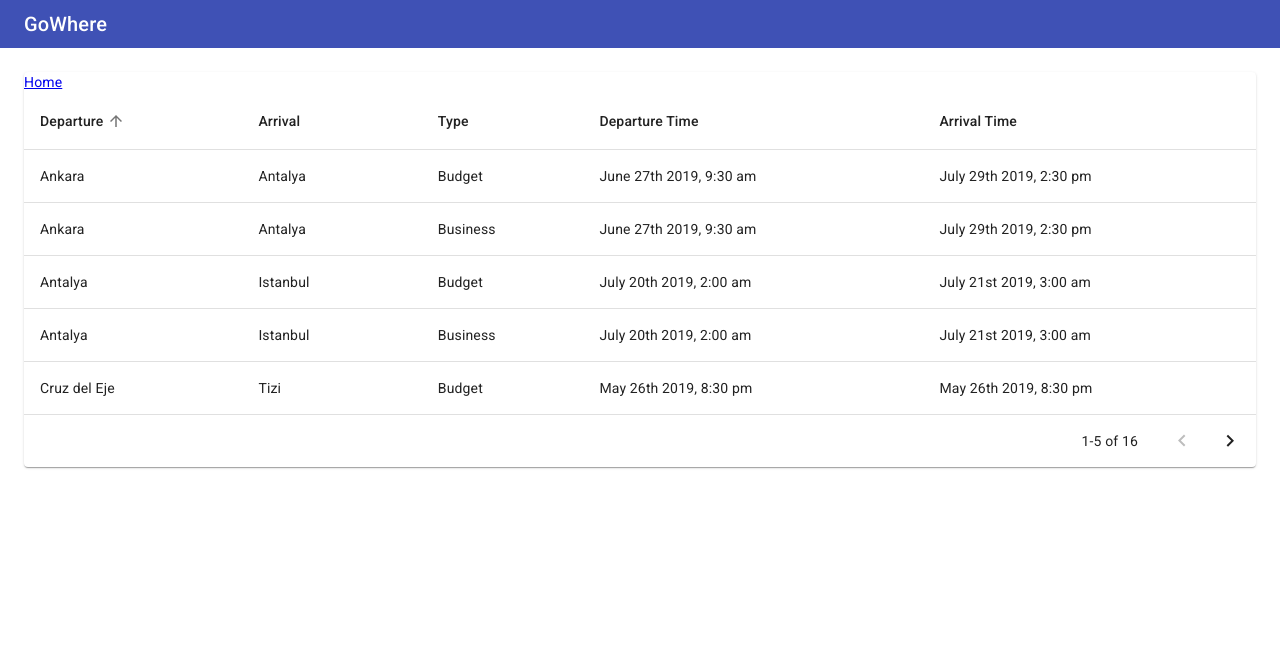
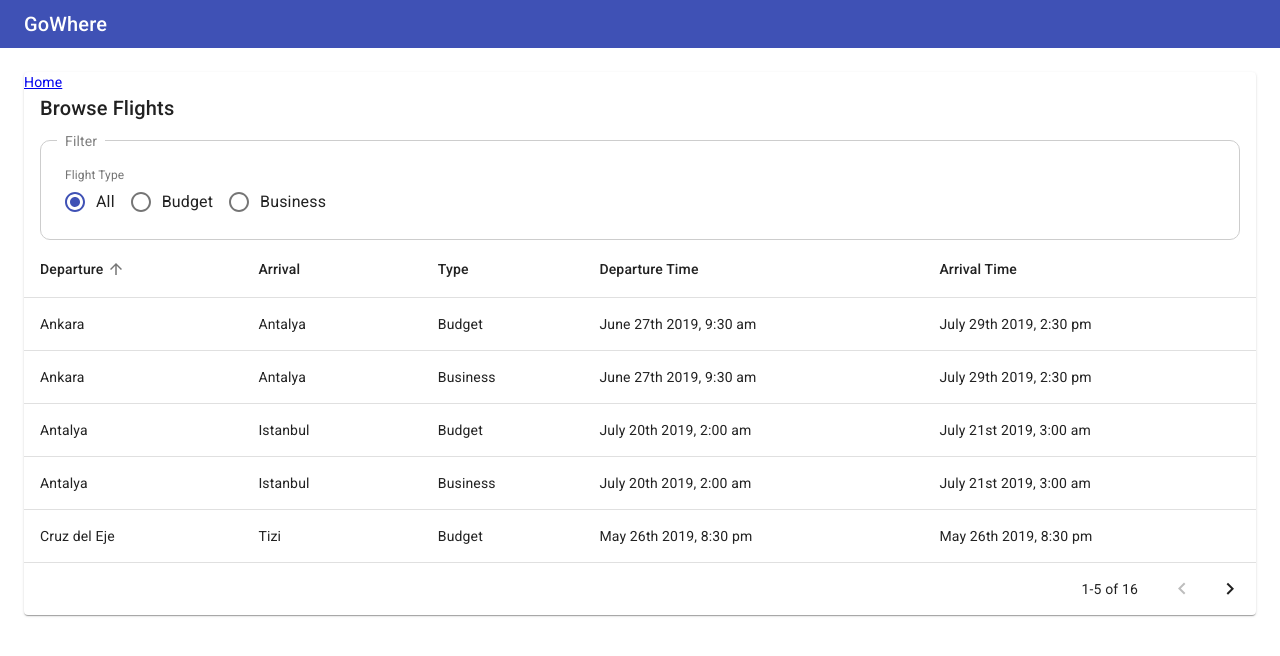
Before and after one commit to thetminko/poc-react-test, a React (Create React App) app: page / in a window 1280 px wide. Shown: the top 656 px of the page. Built offline with nearby package versions, Linux system fonts and the light colour scheme.

Commit message:
Working on filtering

```diff
--- a/src/components/add_flight/AddFlightFormModal.jsx
+++ b/src/components/add_flight/AddFlightFormModal.jsx
@@ -1,7 +1,6 @@
 import React, { useState, useEffect } from 'react';
 import {
-  TextField, makeStyles, FormLabel, FormControl, RadioGroup, FormControlLabel,
-  Radio, Typography, Grid, Button, Divider, Modal, CircularProgress
+  TextField, makeStyles, Typography, Grid, Button, Divider, Modal, CircularProgress
 } from '@material-ui/core';
 import { FlightType, DateTimeFormat, Label, AsyncStatus } from '../../constants';
 import { KeyboardDateTimePicker } from "@material-ui/pickers";
@@ -10,7 +9,7 @@ import clsx from 'clsx';
 import { useHistory } from 'react-router-dom';
 import { connect } from 'react-redux';
 import { FlightAction } from '../../redux/action_creators';
-import { PageHeader } from '../common';
+import { PageHeader, FlightTypeRadioButtons } from '../common';
 
 const styles = makeStyles(theme => ({
   root: {
@@ -42,12 +41,6 @@ const styles = makeStyles(theme => ({
     marginBottom: theme.spacing(0),
     color: theme.palette.font.faded,
   },
-  flightTypeControl: {
-    margin: theme.spacing(1),
-  },
-  flightTypeLegend: {
-    fontSize: 12
-  },
   divider: {
     marginTop: theme.spacing(3),
     marginBottom: theme.spacing(3)
@@ -69,8 +62,7 @@ const styles = makeStyles(theme => ({
 
 const AddFlightForm = props => {
   const { DEPARTURE, ARRIVAL, DEPARTURE_REQUIRED, ARRIVAL_REQUIRED, UNSAVED_CHANGES } = Label;
-  const { root, container, flightTypeControl, flightTypeLegend, formNote, divider,
-    buttons, pullToRight, modalBackdrop, loadingButton } = styles();
+  const { root, container, formNote, divider, buttons, pullToRight, modalBackdrop, loadingButton } = styles();
 
   const history = useHistory();
 
@@ -260,13 +252,7 @@ const AddFlightForm = props => {
                 minDateMessage={'Arrival time should be after departure time'}
               />
             </Grid>
-            <FormControl component="fieldset" className={flightTypeControl}>
-              <FormLabel component="legend" className={flightTypeLegend}>Flight Type</FormLabel>
-              <RadioGroup aria-label="flighType" name="flightType" value={data.flightType} row onChange={onFlightTypeChange}>
-                <FormControlLabel value={FlightType.CHEAP} control={<Radio color="primary" />} label="Budget" />
-                <FormControlLabel value={FlightType.BUSINESS} control={<Radio color="primary" />} label="Business" />
-              </RadioGroup>
-            </FormControl>
+            <FlightTypeRadioButtons onFlightTypeChange={onFlightTypeChange} value={data.flightType} />
           </Grid>
           <Divider className={divider} />
           <Button variant="contained" color="primary" size="medium" className={buttons} onClick={onAddFlight} disabled={props.loading}>
--- /dev/null
+++ b/src/components/common/FlightTypeRadioButtons.jsx
@@ -0,0 +1,35 @@
+import React from 'react';
+import { FormControl, FormLabel, RadioGroup, FormControlLabel, Radio, makeStyles } from '@material-ui/core';
+import { FlightType } from '../../constants';
+
+
+const styles = makeStyles(theme => ({
+  flightTypeControl: {
+    margin: theme.spacing(1),
+  },
+  flightTypeLegend: {
+    fontSize: 12
+  }
+}));
+
+const FlightTypeRadioButtons = props => {
+  const { flightTypeControl, flightTypeLegend } = styles();
+  const { onFlightTypeChange, value, showFlightTypeAll } = props;
+
+  return (
+    <FormControl component="fieldset" className={flightTypeControl}>
+      <FormLabel component="legend" className={flightTypeLegend}>Flight Type</FormLabel>
+      <RadioGroup aria-label="flighType" name="flightType" value={value} row onChange={onFlightTypeChange}>
+        {
+          showFlightTypeAll && (
+            <FormControlLabel value={FlightType.ALL} control={<Radio color="primary" />} label={FlightType.ALL} />
+          )
+        }
+        <FormControlLabel value={FlightType.CHEAP} control={<Radio color="primary" />} label={FlightType.CHEAP} />
+        <FormControlLabel value={FlightType.BUSINESS} control={<Radio color="primary" />} label={FlightType.BUSINESS} />
+      </RadioGroup>
+    </FormControl>
+  );
+};
+
+export default FlightTypeRadioButtons;
--- a/src/components/common/PageHeader.jsx
+++ b/src/components/common/PageHeader.jsx
@@ -10,7 +10,7 @@ const styles = makeStyles(theme => ({
 const PageHeader = props => {
   const { header } = styles();
   return (
-    <Typography variant="h6" className={header}>
+    <Typography variant="h6" className={[header, props.style]}>
       {props.header}
     </Typography>
   );
--- a/src/components/common/index.js
+++ b/src/components/common/index.js
@@ -1,3 +1,4 @@
 export { default as AppToolBar } from './AppToolBar';
 export { default as MainContentContainer } from './MainContentContainer';
 export { default as PageHeader } from './PageHeader';
+export { default as FlightTypeRadioButtons } from './FlightTypeRadioButtons';
--- /dev/null
+++ b/src/components/flight_listing/FilterHeader.jsx
@@ -0,0 +1,44 @@
+import React from 'react';
+import { Typography, makeStyles } from "@material-ui/core";
+import { FlightTypeRadioButtons } from '../common';
+
+const styles = makeStyles((theme) => ({
+  root: {
+    paddingLeft: theme.spacing(2),
+    paddingRight: theme.spacing(2)
+  },
+  wrapper: {
+    border: '1px solid rgb(205, 205, 205)',
+    borderRadius: 10,
+    paddingLeft: theme.spacing(2),
+    paddingRight: theme.spacing(2),
+    paddingBottom: theme.spacing(1)
+  },
+  filterStyle: {
+    display: 'inline-flex',
+    position: 'relative',
+    top: '-10px',
+    paddingLeft: theme.spacing(1),
+    paddingRight: theme.spacing(1),
+    backgroundColor: 'white',
+    color: 'gray'
+  }
+}));
+const FilterHeader = props => {
+  const { filter, setFlightTypeFilter } = props;
+  const { root, wrapper, filterStyle } = styles();
+  return (
+    <div className={root}>
+      <div className={wrapper}>
+        <Typography variant={'body2'} className={filterStyle}>
+          Filter
+      </Typography>
+        <div>
+          <FlightTypeRadioButtons showFlightTypeAll={true} value={filter.flightType} onFlightTypeChange={setFlightTypeFilter} />
+        </div>
+      </div>
+    </div>
+  );
+};
+
+export default FilterHeader;
--- a/src/components/flight_listing/FlightListingTable.jsx
+++ b/src/components/flight_listing/FlightListingTable.jsx
@@ -1,13 +1,15 @@
 /* eslint-disable react-hooks/exhaustive-deps */
 import React, { useState, useEffect, useCallback } from 'react';
-import { TableContainer, Table, TableBody, TableRow, TableCell, TablePagination } from "@material-ui/core";
+import { TableContainer, Table, TableBody, TableRow, TableCell, TablePagination, makeStyles } from "@material-ui/core";
 import { connect } from 'react-redux';
 import { FlightAction } from '../../redux/action_creators';
 import { FlightType, SortOrderDirection, DateTimeFormat } from '../../constants';
 import usePrevious from '../../hooks/usePrevious';
 import TableHeader from './TableHeader';
+import FilterHeader from './FilterHeader';
 import { sortArrayOfObjByKey } from '../../utils';
 import moment from 'moment';
+import { PageHeader } from '../common';
 
 const SortKey = {
   DEPARTURE: 'departure',
@@ -37,11 +39,19 @@ const TableHeaders = [
   { label: 'Arrival Time', sortable: false }
 ];
 
+const styles = makeStyles((theme) => ({
+  pageHeader: {
+    paddingLeft: theme.spacing(2)
+  }
+}));
+
 const FlightListingTable = props => {
   const [data, setData] = useState([...InitialState.data]);
   const [currentPage, setCurrentPage] = useState(InitialState.currentPage);
   const [filter, setFilter] = useState({ ...InitialState.filter });
   const [sortOrder, setSortOrder] = useState({ ...InitialState.order });
+
+  const { pageHeader } = styles();
 
   useEffect(() => {
     props.fetchFlights();
@@ -119,6 +129,8 @@ const FlightListingTable = props => {
 
   return (
     <>
+      <PageHeader header={'Browse Flights'} style={pageHeader} rightComponent={{}} />
+      <FilterHeader filter={filter} setFlightTypeFilter={event => setFilter({ flightType: event.target.value })} />
       <TableContainer>
         <Table>
           <TableHeader headers={TableHeaders} sort={sortOrder} onSort={onSortRequest} />
--- a/src/components/flight_listing/TableHeader.jsx
+++ b/src/components/flight_listing/TableHeader.jsx
@@ -4,6 +4,7 @@ import { TableHead, TableRow, TableCell, TableSortLabel } from '@material-ui/cor
 const TableHeader = props => {
   const { headers, sort, onSort } = props;
   return (
+    <>
       <TableHead>
         <TableRow>
           {
@@ -31,6 +32,7 @@ const TableHeader = props => {
           }
         </TableRow>
       </TableHead>
+    </>
   );
 };
 
```
Lines whose indentation alone changed are shown as unchanged.
